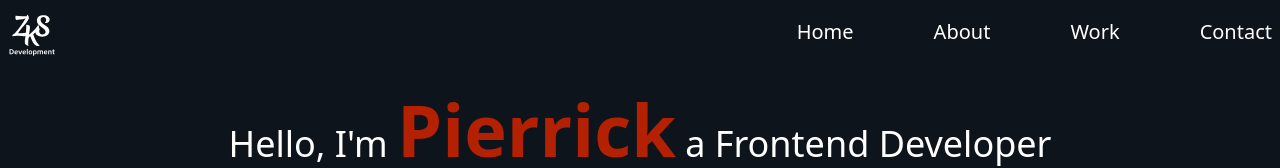
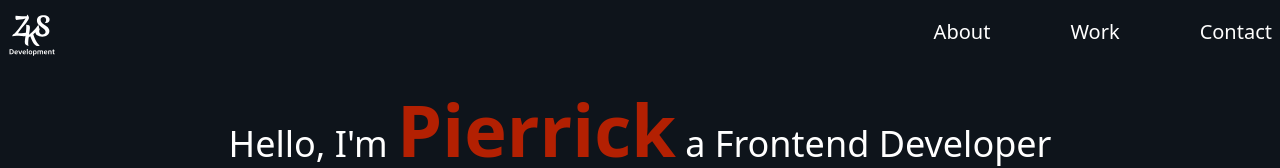
Before and after one commit to pierricktly/Portfolio, a Nuxt app: page / in a window 1280 px wide. Shown: the top 168 px of the page. Built offline with nearby package versions, Linux system fonts and the light colour scheme.

Commit message:
fix: remove home link

```diff
--- a/components/Navigation.vue
+++ b/components/Navigation.vue
@@ -6,8 +6,7 @@
           viewBox="0 0 58 60"
           fill="none"
           xmlns="http://www.w3.org/2000/svg"
-          class="w-12 h-12"
-        >
+          class="w-12 h-12">
           <path
             d="M8.27722 11.9193C8.32002 10.9349 8.40562 10.2394 8.53403 9.83275C11.1663 10.1966
             13.8414 10.3785 16.5593 10.3785C19.2772 10.3785 21.2033 10.3143 22.3375 10.1859C22.7013
@@ -109,9 +108,6 @@
     <div>
       <ul class="flex space-x-20 text-xl">
         <li>
-          <a data-scroll-to href="#home" class="hover-underline-animation">Home</a>
-        </li>
-        <li>
           <a data-scroll-to href="#about" class="hover-underline-animation">About</a>
         </li>
         <li>
```
